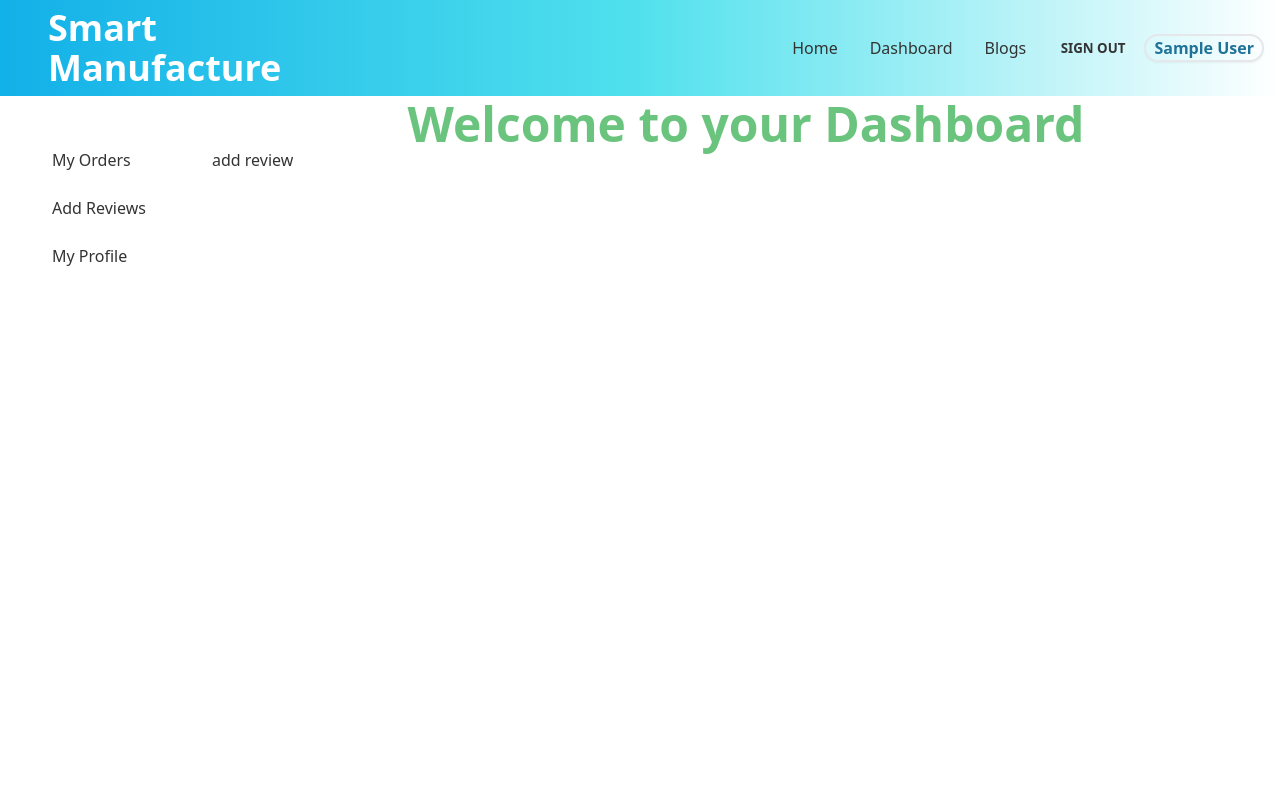
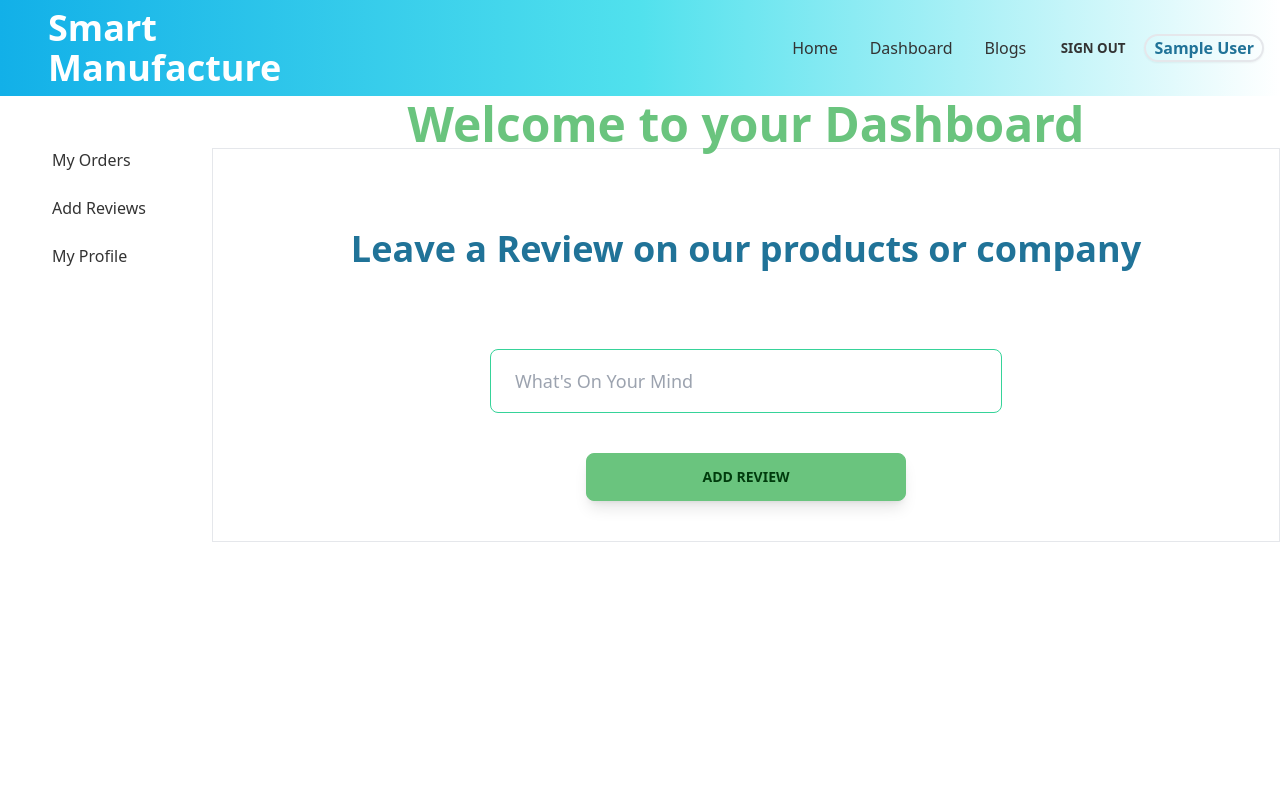
Before and after one commit to sazzad22/Smart-manufacture-clientSite-, a React (Create React App) app: page /dashboard/addreview in a window 1280 px wide. Shown: the top 798 px of the page. Built offline with nearby package versions, Linux system fonts and the light colour scheme; no server answers; sample sign-in values are in the browser's storage.

Commit message:
review add

```diff
--- a/src/Pages/Dashboard/AddReview.js
+++ b/src/Pages/Dashboard/AddReview.js
@@ -1,9 +1,37 @@
-import React from 'react';
+import React, { useRef } from 'react';
+import { useAuthState } from 'react-firebase-hooks/auth';
+import auth from '../../firebase.init';
 
 const AddReview = () => {
+    const reviewRef = useRef('');
+    const [user]=useAuthState(auth)
+    const handleAddReview = e => {
+        const reviewText = reviewRef.current.value;
+        const review = {
+            client: user?.displayName,
+            email:user?.email,
+            review:reviewText,
+        }
+        const url = `http://localhost:5000/review`;
+        fetch(url, {
+            method: 'POST',
+            headers: {
+                "content-type": "application/json",
+            },
+            body:JSON.stringify(review)
+
+        }).then(res=>res.json()).then(data=>console.log(data))
+    }
     return (
-        <div>
-            add review
+        <div className='border'>
+            <div className=' lg:mt-20'>
+                <h2 className='lg:text-4xl font-semibold text-accent text-center '>Leave a Review on our products or company</h2>
+            <div className='text-center lg:mt-20'>
+                <input ref={reviewRef} name='review' type="text" placeholder="What's On Your Mind" class="input input-success input-bordered input-lg w-full lg:max-w-lg max-w-sm" />
+                <br />
+            <button onClick={handleAddReview} className='btn my-10  btn-neutral w-full max-w-xs shadow-lg  hover:drop-shadow-xl ease-in '>Add Review</button>
+            </div>
+            </div>
         </div>
     );
 };
--- a/src/Pages/Dashboard/Dashboard.js
+++ b/src/Pages/Dashboard/Dashboard.js
@@ -11,7 +11,7 @@ const Dashboard = () => {
         <h2 className="lg:text-5xl text-3xl  font-bold text-neutral text-center mt-5">
           Welcome to your Dashboard
         </h2>
-        <Outlet></Outlet>
+        <div ><Outlet></Outlet></div>
       </div>
       <div class="drawer-side lg:mt-10 lg:ml-5">
         <label for="dashboard-sidebar" class="drawer-overlay"></label>
--- a/src/Pages/Login/Login.js
+++ b/src/Pages/Login/Login.js
@@ -57,7 +57,7 @@ const Login = () => {
               backgroundBlendMode:'lighten'
           }}
         >
-      <div className="card w-96 bg-base-100 shadow-2xl ">
+      <div className="card lg:w-96 w-full bg-base-100 shadow-2xl ">
         <div className="card-body">
           <h2 className="text-center font-bold text-2xl text-accent ">Login</h2>
           {/* form */}
```
